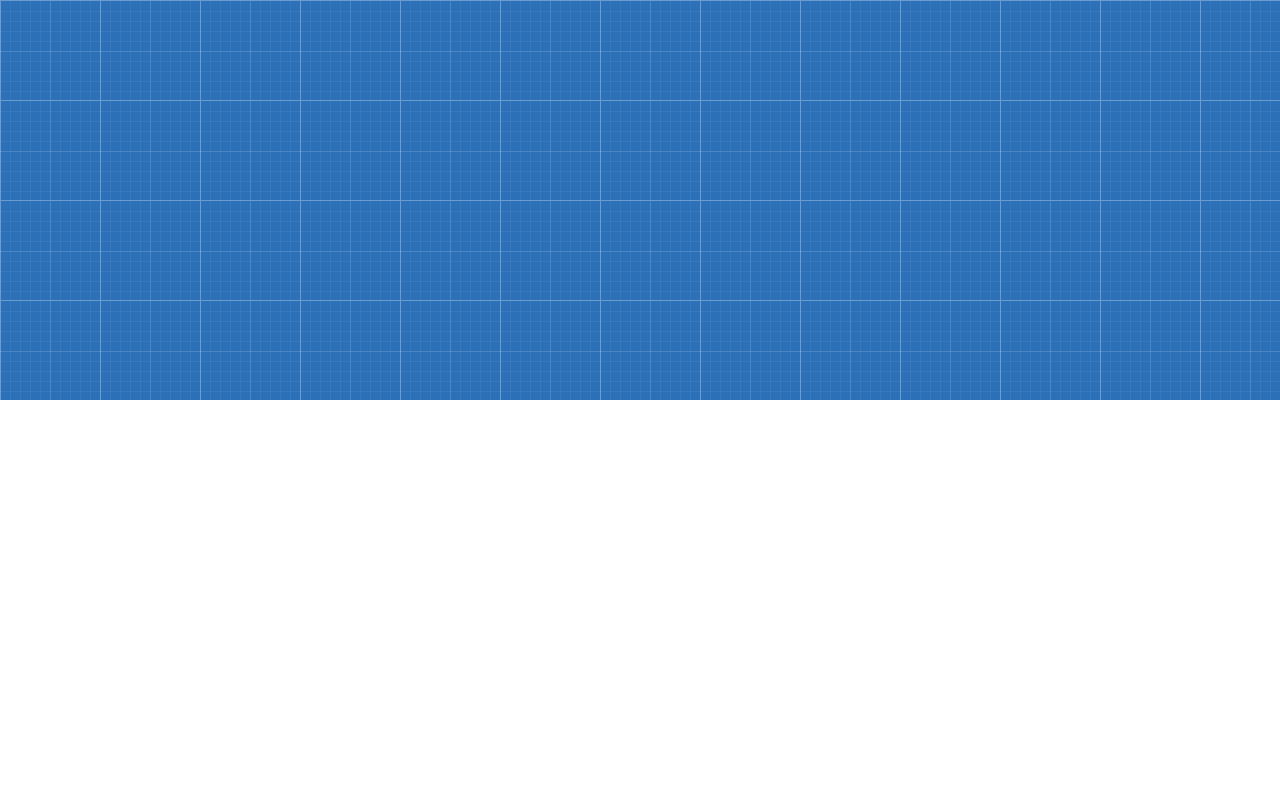
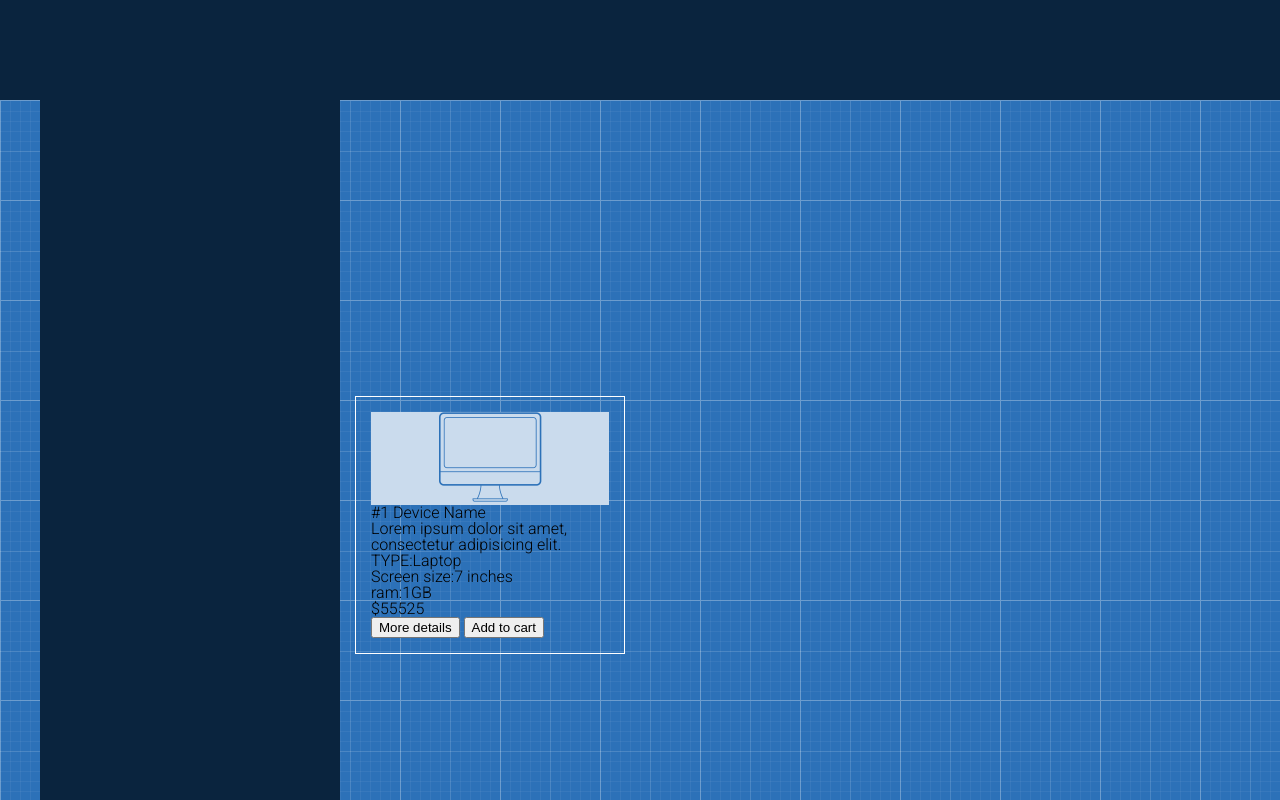
Before and after one commit to marianabalanchuk/shop-page-layout, a plain HTML site: page index.html in a window 1280 px wide. Shown: the part 400-1200 px from the top of the page. Before the commit the page ends 800 px from the top, so only its background shows below. Drawn offline with Linux system fonts and the light colour scheme.

Commit message:
added main structure

```diff
--- a/index.html
+++ b/index.html
@@ -63,7 +63,35 @@
 
 		</div>
 	</header>
-	<main class="main"></main>
+	<main class="main">
+		<div class="row carousel"></div>
+		<div class="container">
+			<div class="row items">
+				<div class="col-3 filter-menu"> </div>
+				<div class="col-3">
+					<div class="device">
+						<div class="device-image">
+							<img src="images/monitor.png" alt="">
+						</div>
+						<h3 class="device-heading">#1 Device Name</h3>
+						<p>Lorem ipsum dolor sit amet, consectetur adipisicing elit.</p>
+						<p><span>TYPE:</span>Laptop</p>
+						<p><span>Screen size:</span>7 inches</p>
+						<p><span>ram:</span>1GB</p>
+						<p class="price">$555<span>25</span></p>
+						<button class="details-btn">More details</button>
+						<button class="add-cart-btn">Add to cart</button>
+					</div>
+				</div>
+				<div class="col-3">
+
+				</div>
+				<div class="col-3">
+
+				</div>
+			</div>
+		</div>
+	</main>
 	<footer class="footer"></footer>
 </body>
 
--- a/style.css
+++ b/style.css
@@ -170,3 +170,20 @@ input:focus {
   background-color: white;
   color: #2c71b8;
 }
+
+.carousel {
+  height: 400px;
+  background-color: #0a243e;
+}
+.filter-menu {
+  background-color: #0a243e;
+  height: 850px;
+}
+.device {
+  padding: 15px;
+  border: 1px solid white;
+}
+.device-image {
+  background-color: #cadbed;
+  text-align: center;
+}
```
Also changed, not shown: images/monitor.png (added), images/watch.png (added), images/wishlist.png (added), images/zoom.png (added).
